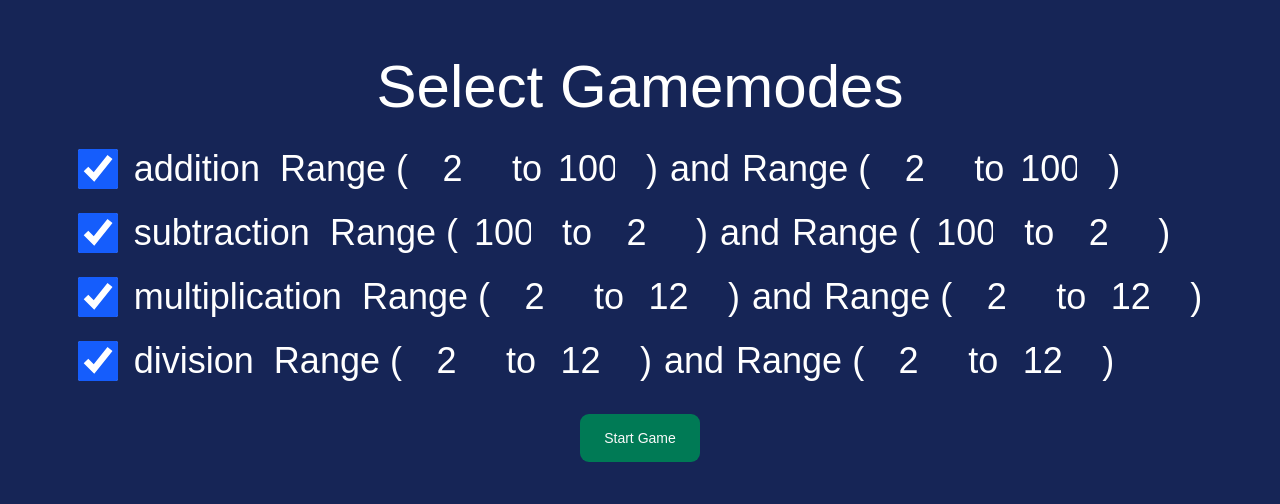
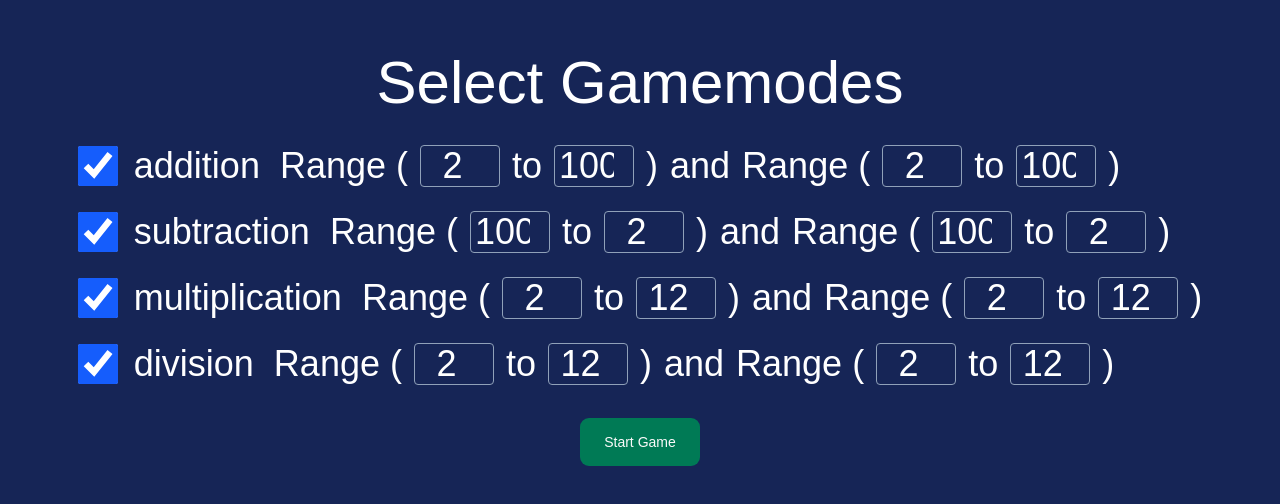
Before and after one commit to alexp990/mental-math-web, a React (Vite) app: page / in a window 1280 px wide. Shown: the part 140-644 px from the top of the page. Built offline with nearby package versions, Linux system fonts and the light colour scheme.

Commit message:
added border aroud input boxes

```diff
--- a/src/LandingScreen.jsx
+++ b/src/LandingScreen.jsx
@@ -17,7 +17,7 @@ export function LandingScreen({ onStartGame, selectedModes, setSelectedModes, ra
     }
   }
   const availableModes = ['addition', 'subtraction', 'multiplication', 'division'];
-  const inputStyle = "w-20 text-white text-center px-1 rounded [appearance:textfield]";
+  const inputStyle = "w-20 text-white text-center px-1 rounded [appearance:textfield] border border-slate-400";
 
   return (
     <div className='flex flex-col justify-center items-center gap-8 text-white'>
```
